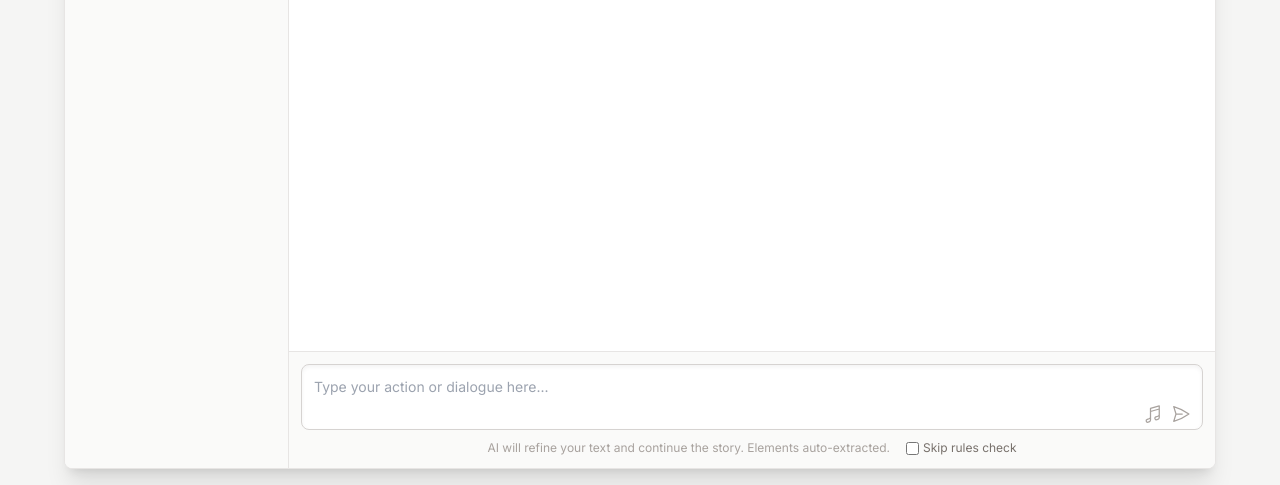
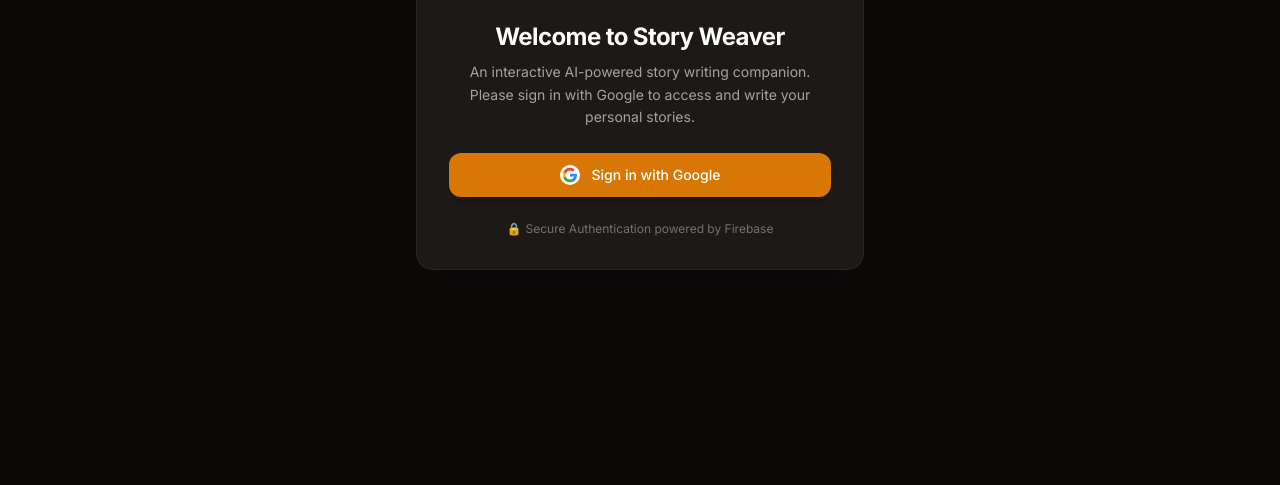
Before and after one commit to surajpaswan123/story-weaver, a plain HTML site: page static/index.html in a window 1280 px wide. Shown: the part 315-800 px from the top of the page. Drawn offline with nearby package versions, Linux system fonts and the light colour scheme; no server answers.

Commit message:
Enforce mandatory login screen gate in static/index.html

```diff
--- a/static/index.html
+++ b/static/index.html
@@ -256,7 +256,7 @@
     </style>
 </head>
 
-<body class="bg-stone-100 h-screen flex items-center justify-center p-4">
+<body class="bg-stone-900 h-screen flex items-center justify-center p-4">
 
     <!-- Screen reader announcer for new story content -->
     <div id="sr-announcer" class="sr-only" aria-live="assertive" aria-atomic="true"></div>
@@ -265,7 +265,30 @@
 
     <a href="#user-input" class="sr-only focus-visible-skip">Skip to story input</a>
 
-    <div class="w-full max-w-6xl h-full flex bg-white shadow-xl rounded-lg overflow-hidden border border-stone-200"
+    <!-- MANDATORY LOGIN OVERLAY -->
+    <div id="login-screen" class="fixed inset-0 bg-stone-950/95 backdrop-blur-md z-50 flex items-center justify-center p-4">
+        <div class="max-w-md w-full bg-stone-900 border border-stone-800 rounded-2xl shadow-2xl p-8 text-center text-stone-100 flex flex-col items-center">
+            <div class="w-16 h-16 bg-amber-500/10 border border-amber-500/20 rounded-2xl flex items-center justify-center mb-6 shadow-inner">
+                <span class="text-3xl">📖</span>
+            </div>
+            <h1 class="text-2xl font-bold tracking-tight text-white mb-2">Welcome to Story Weaver</h1>
+            <p class="text-stone-400 text-sm mb-6 leading-relaxed">
+                An interactive AI-powered story writing companion. Please sign in with Google to access and write your personal stories.
+            </p>
+
+            <button onclick="handleGoogleLogin()" class="w-full bg-amber-600 hover:bg-amber-500 text-white font-medium py-3 px-4 rounded-xl transition-all shadow-lg hover:shadow-amber-600/25 flex items-center justify-center gap-3 text-sm cursor-pointer">
+                <svg class="w-5 h-5 bg-white rounded-full p-0.5" viewBox="0 0 24 24" fill="currentColor"><path d="M22.56 12.25c0-.78-.07-1.53-.2-2.25H12v4.26h5.92c-.26 1.37-1.04 2.53-2.21 3.31v2.77h3.57c2.08-1.92 3.28-4.74 3.28-8.09z" fill="#4285F4"/><path d="M12 23c2.97 0 5.46-.98 7.28-2.66l-3.57-2.77c-.98.66-2.23 1.06-3.71 1.06-2.86 0-5.29-1.93-6.16-4.53H2.18v2.84C3.99 20.53 7.7 23 12 23z" fill="#34A853"/><path d="M5.84 14.09c-.22-.66-.35-1.36-.35-2.09s.13-1.43.35-2.09V7.06H2.18C1.43 8.55 1 10.22 1 12s.43 3.45 1.18 4.94l2.85-2.22.81-.63z" fill="#FBBC05"/><path d="M12 5.38c1.62 0 3.06.56 4.21 1.64l3.15-3.15C17.45 2.09 14.97 1 12 1 7.7 1 3.99 3.47 2.18 7.06l3.66 2.84c.87-2.6 3.3-4.52 6.16-4.52z" fill="#EA4335"/></svg>
+                Sign in with Google
+            </button>
+
+            <p class="text-xs text-stone-500 mt-6 flex items-center justify-center gap-1">
+                <span>🔒</span> Secure Authentication powered by Firebase
+            </p>
+        </div>
+    </div>
+
+    <!-- MAIN APP CONTAINER (Hidden until authenticated) -->
+    <div id="app-container" class="hidden w-full max-w-6xl h-full flex bg-white shadow-xl rounded-lg overflow-hidden border border-stone-200"
         aria-label="Story Weaver Application">
 
         <!-- Sidebar -->
@@ -1621,6 +1644,8 @@ Pacing: Slow-burn with sudden action bursts" aria-label="Style guide text"></tex
                     firebase.initializeApp(windowFirebaseConfig);
                 }
                 firebase.auth().onAuthStateChanged(async (user) => {
+                    const loginScreen = document.getElementById('login-screen');
+                    const appContainer = document.getElementById('app-container');
                     const loginBtn = document.getElementById('login-btn');
                     const userProfile = document.getElementById('user-profile');
                     const userAvatar = document.getElementById('user-avatar');
@@ -1629,18 +1654,23 @@ Pacing: Slow-burn with sudden action bursts" aria-label="Style guide text"></tex
                     if (user) {
                         currentUser = user;
                         currentUserToken = await user.getIdToken();
+                        if (loginScreen) loginScreen.classList.add('hidden');
+                        if (appContainer) appContainer.classList.remove('hidden');
                         if (loginBtn) loginBtn.classList.add('hidden');
                         if (userProfile) userProfile.classList.remove('hidden');
                         if (userAvatar) userAvatar.src = user.photoURL || '';
                         if (userName) userName.textContent = user.displayName || user.email;
                         console.log('[Auth] Signed in as:', user.email);
+                        loadStoryList();
                     } else {
                         currentUser = null;
                         currentUserToken = null;
+                        if (loginScreen) loginScreen.classList.remove('hidden');
+                        if (appContainer) appContainer.classList.add('hidden');
                         if (loginBtn) loginBtn.classList.remove('hidden');
                         if (userProfile) userProfile.classList.add('hidden');
+                        console.log('[Auth] No active session — showing mandatory login gate.');
                     }
-                    loadStoryList();
                 });
             } catch (e) {
                 console.warn('[Firebase Auth] Initialization note:', e);
```
